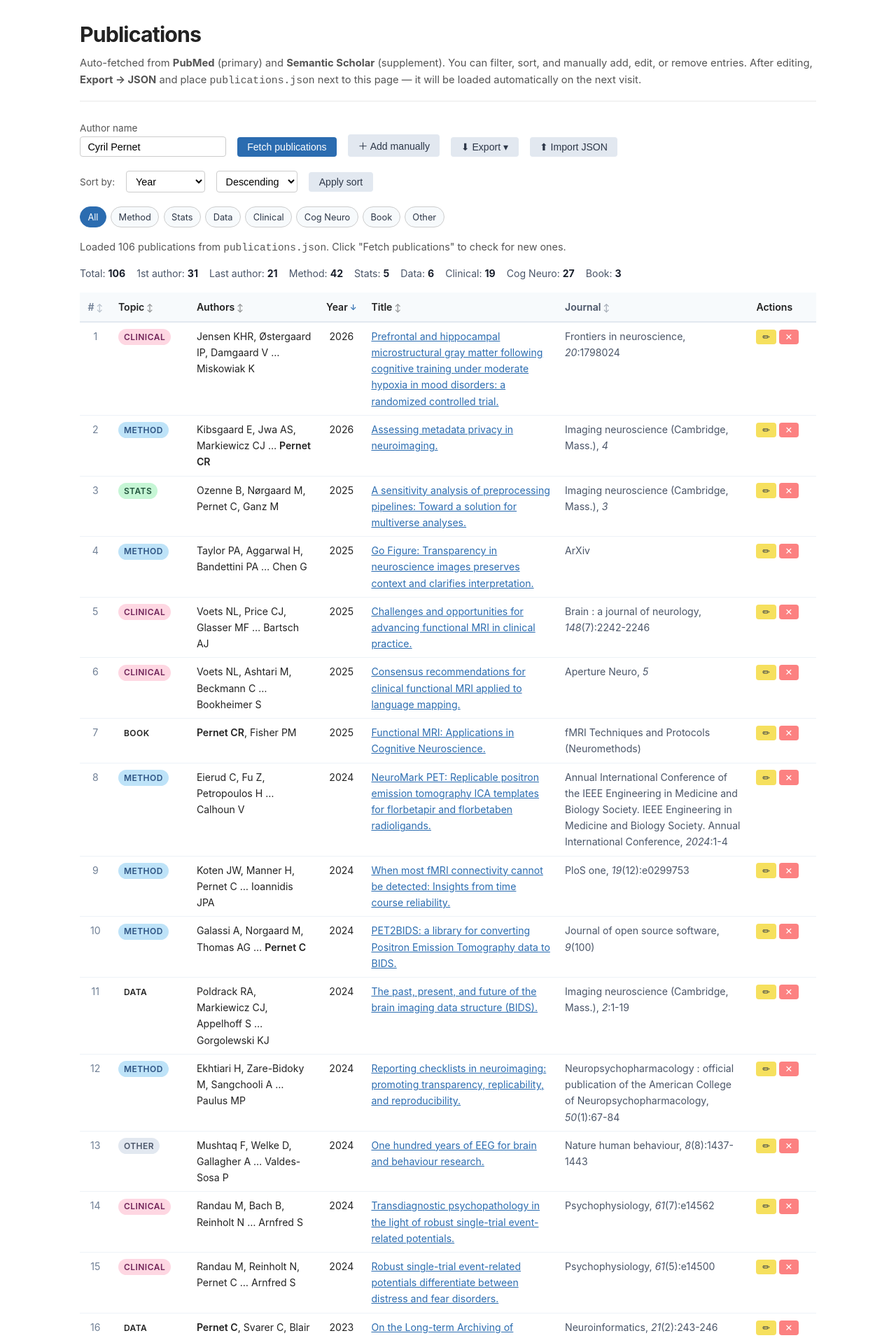
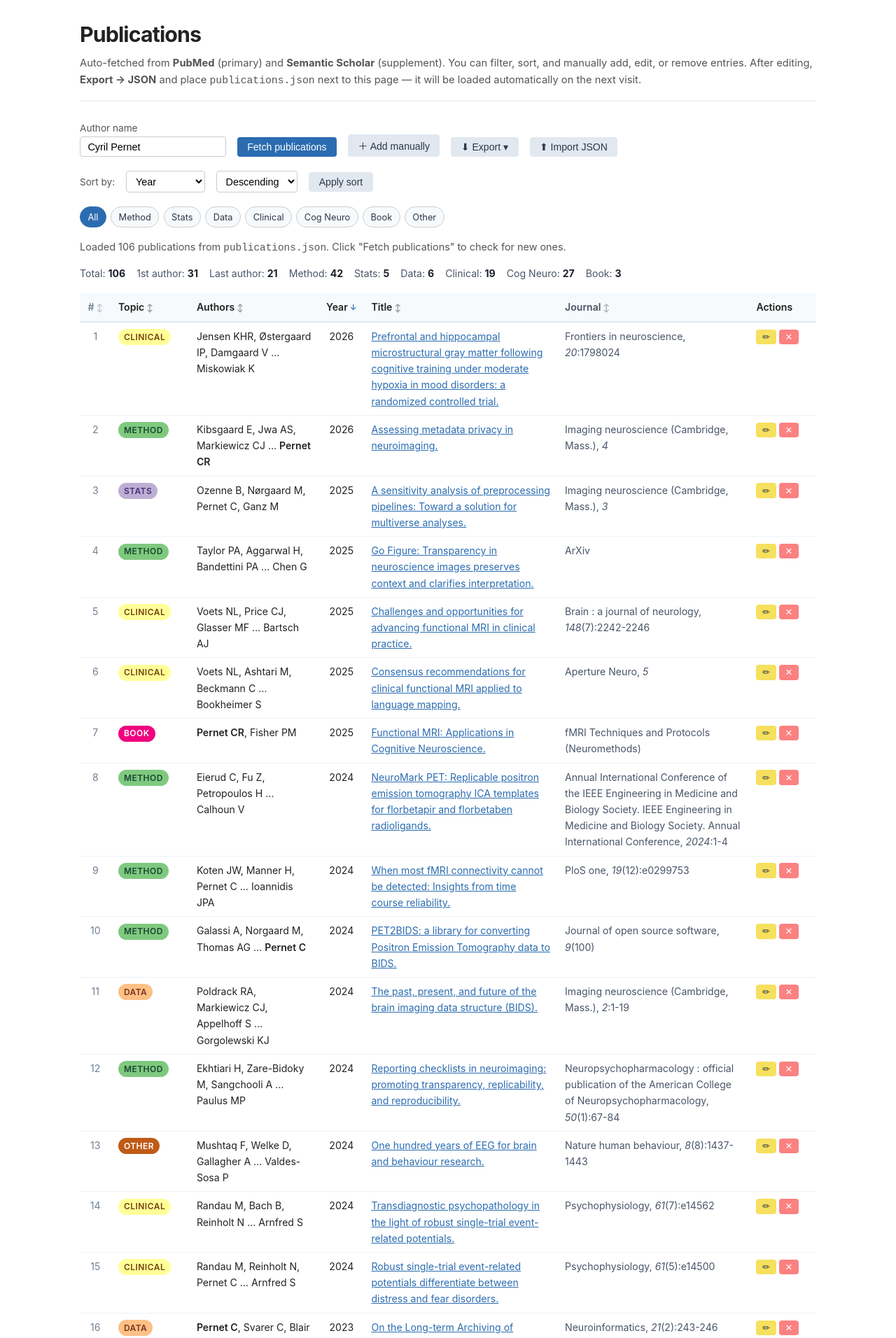
Before and after one commit to CPernet/CPernet.github.io, a Jekyll site: the page publications.html, which Jekyll copies as it is, in a window 1280 px wide. Shown: the top 1912 px of the page at 70% size. Built offline with Jekyll 4.4.1, drawn with Linux system fonts in a browser that asks for light colours.

Commit message:
Update publication topic colors for improved visibility

```diff
--- a/publications.html
+++ b/publications.html
@@ -141,11 +141,13 @@
       padding: 0.15rem 0.3rem; background: #fff; cursor: pointer;
       outline: none;
     }
-    .topic-method    { background: #bee3f8; color: #2c5282; }
-    .topic-stats     { background: #c6f6d5; color: #22543d; }
-    .topic-clinical  { background: #fed7e2; color: #702459; }
-    .topic-cog-neuro { background: #fefcbf; color: #744210; }
-    .topic-other     { background: #e2e8f0; color: #4a5568; }
+    .topic-method    { background: #7fc97f; color: #1a4731; }
+    .topic-stats     { background: #beaed4; color: #44337a; }
+    .topic-data      { background: #fdc086; color: #7b341e; }
+    .topic-clinical  { background: #ffff99; color: #744210; }
+    .topic-cog-neuro { background: #386cb0; color: #fff;    }
+    .topic-book      { background: #f0027f; color: #fff;    }
+    .topic-other     { background: #bf5b17; color: #fff;    }
 
     /* ── Export dropdown ─────────────────────────────────── */
     .export-wrap { position: relative; align-self: flex-end; }
```
